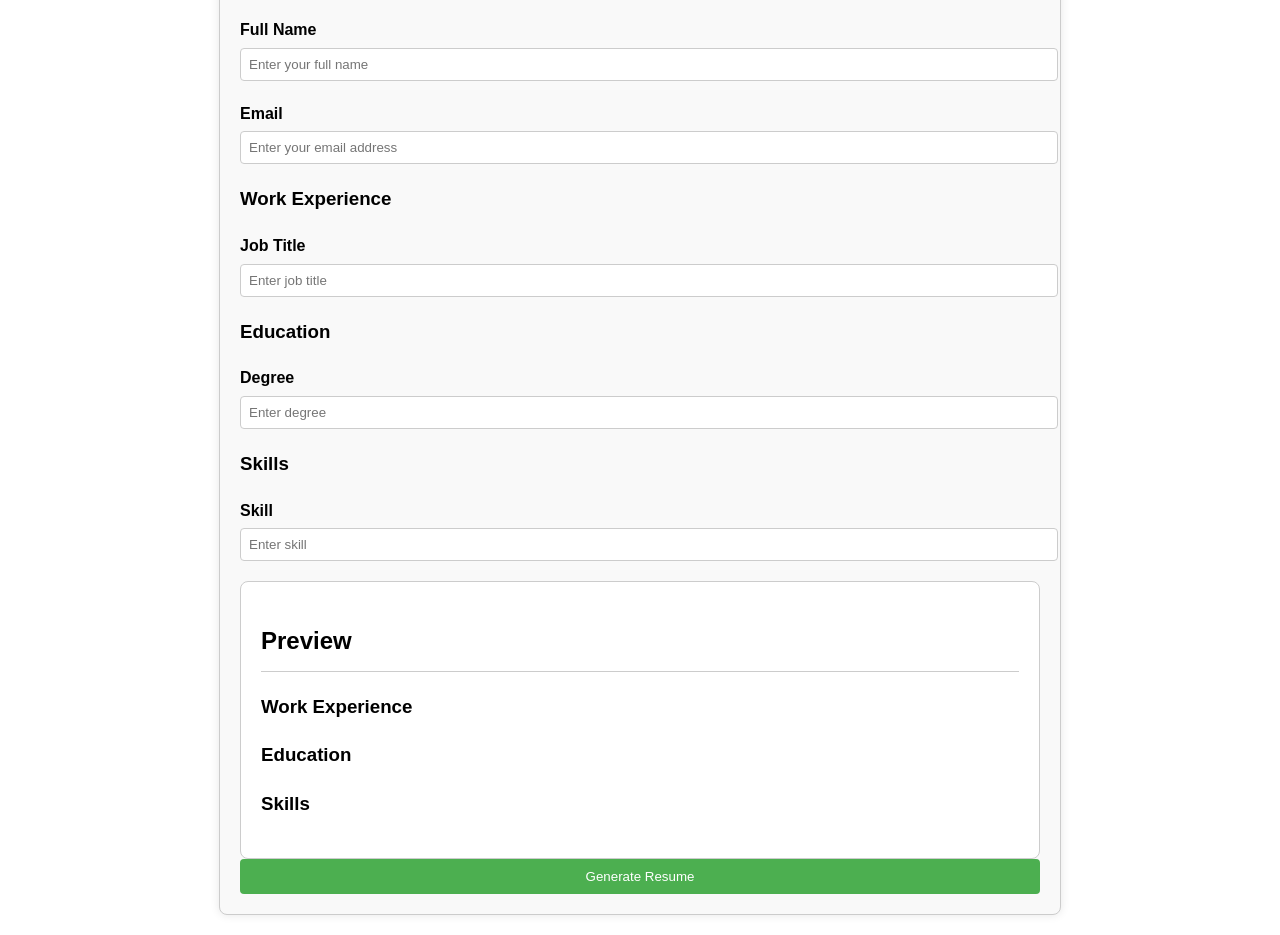
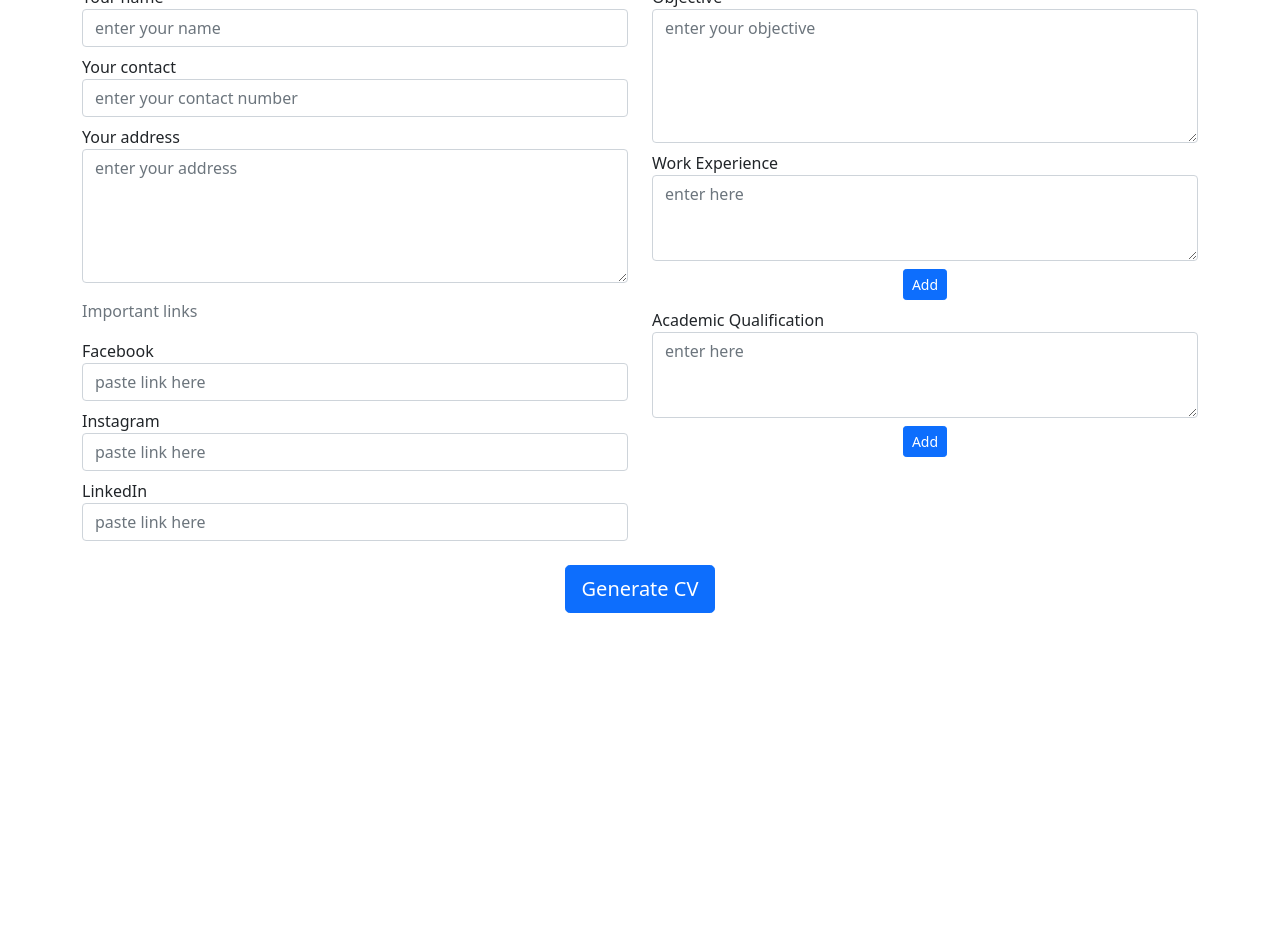
Before and after one commit to G-Akash35/Coding-Raja-Technologies-Internship, a plain HTML site: page index.html in a window 1280 px wide. Shown: the part 113-1048 px from the top of the page. After the commit the page ends 800 px from the top, so only its background shows below. Drawn offline with nearby package versions, Linux system fonts and the light colour scheme.

Commit message:
index.html

```diff
--- a/index.html
+++ b/index.html
@@ -1,144 +1,102 @@
 <!DOCTYPE html>
 <html lang="en">
 <head>
-    <meta charset="UTF-8">
-    <meta name="viewport" content="width=device-width, initial-scale=1.0">
+    <meta charset="UTF-8" />
+    <meta http-equiv="X-UA-Compatible" content="IE=edge" />
+    <meta name="viewport" content="width=device-width, initial-scale=1.0" />
+
+    <link href="https://cdn.jsdelivr.net/npm/bootstrap@5.0.2/dist/css/bootstrap.min.css"
+     rel="stylesheet"
+     integrity="sha384-EVSTQN3/azprG1Anm3QDgpJLIm9Nao0Yz1ztcQTwFspd3yD65VohhpuuCOmLASjC"
+     crossorigin="anonymous" />
+
+    <link rel="stylesheet" href="style.css" />
     <title>Resume Generator</title>
-    <style>
-        /* Basic styling - Replace with your CSS for design */
-        body {
-            font-family: Arial, sans-serif;
-            line-height: 1.6;
-            margin: 20px;
-        }
-        .container {
-            max-width: 800px;
-            margin: auto;
-            padding: 20px;
-            background: #f9f9f9;
-            border: 1px solid #ccc;
-            border-radius: 8px;
-            box-shadow: 0 0 10px rgba(0,0,0,0.1);
-        }
-        h2 {
-            border-bottom: 1px solid #ccc;
-            padding-bottom: 10px;
-            margin-bottom: 20px;
-        }
-        .form-group {
-            margin-bottom: 20px;
-        }
-        label {
-            display: block;
-            font-weight: bold;
-            margin-bottom: 5px;
-        }
-        input, textarea {
-            width: 100%;
-            padding: 8px;
-            border: 1px solid #ccc;
-            border-radius: 4px;
-        }
-        button {
-            display: block;
-            width: 100%;
-            padding: 10px;
-            background-color: #4CAF50;
-            color: white;
-            border: none;
-            border-radius: 4px;
-            cursor: pointer;
-        }
-        .resume-preview {
-            margin-top: 20px;
-            border: 1px solid #ccc;
-            padding: 20px;
-            background: #fff;
-            border-radius: 8px;
-        }
-    </style>
     </head>
     <body>
-    <div class="container">
-        <h2>Resume Generator</h2>
-        <!-- Personal Information -->
+
+<div class="container" id="cv-form">
+
+    <h1 class="text-center">Resume Generator</h1>
+    <div class="row">
+        <div class="col-md-6">
+            <h3>Personal Information</h3>
+
             <div class="form-group">
-            <label for="fullname">Full Name</label>
-            <input type="text" id="fullname" name="fullname" placeholder="Enter your full name" required>
+                <label for="namefield">Your name</label>
+                <input type="text" id="namefield" placeholder="enter your name" class="form-control">
+            </div>
+            <div class="form-group mt-2">
+                <label for="contactfield">Your contact</label>
+                <input type="text" id="contactfield" placeholder="enter your contact number" class="form-control">
+            </div>
+            <div class="form-group mt-2">
+                <label for="addressfield">Your address</label>
+                <textarea
+                 id="addressfield"
+                 placeholder="enter your address"
+                 class="form-control"
+                 rows="5"
+                ></textarea>
             </div>
 
-        <div class="form-group">
-            <label for="email">Email</label>
-            <input type="email" id="email" name="email" placeholder="Enter your email address" required>
+            <p class="text-secondary my-3">Important links</p>
+            <div class="form-group mt-2">
+                <label for="fbfiels">Facebook</label>
+                <input type="text" id="fbfield" placeholder="paste link here" class="form-control">
+            </div>
+            <div class="form-group mt-2">
+                <label for="instafield">Instagram</label>
+                <input type="text" id="instafield" placeholder="paste link here" class="form-control">
+            </div>
+            <div class="form-group mt-2">
+                <label for="linkedfield">LinkedIn</label>
+                <input type="text" id="linkedfield" placeholder="paste link here" class="form-control">
+            </div>
         </div>
 
-        <!-- Work Experience -->
-        <h3>Work Experience</h3>
-        <div class="form-group">
-            <label for="jobtitle1">Job Title</label>
-            <input type="text" id="jobtitle1" name="jobtitle1" placeholder="Enter job title">
+        <div class="col-md-6">
+            <h3>Professional Information</h3>
+            <div class="form-group mt-2">
+                <label for="">Objective</label>
+                <textarea
+                id="objectivefield"
+                 placeholder="enter your objective"
+                 class="form-control"
+                 rows="5"
+                ></textarea>
             </div>
 
-        <!-- Education -->
-        <h3>Education</h3>
-        <div class="form-group">
-            <label for="degree1">Degree</label>
-            <input type="text" id="degree1" name="degree1" placeholder="Enter degree">
+            <div class="form-group mt-2" id="we">
+                <label for="">Work Experience</label>
+                <textarea
+
+                 placeholder="enter here"
+                 class="form-control weField"
+                 rows="3"
+                ></textarea>
+
+                <div class="container text-center mt-2" id="weAddButton">
+                    <button onclick="addNewWEField()" class="btn btn-primary btn-sm">Add</button>
                 </div>
+            </div>
+            <div class="form-group mt-2" id="aq">
+                <label for="">Academic Qualification</label>
+                <textarea
+                 placeholder="enter here"
+                 class="form-control aqField"
+                 rows="3"
+                ></textarea>
 
-        <!-- Skills -->
-        <h3>Skills</h3>
-        <div class="form-group">
-            <label for="skill1">Skill</label>
-            <input type="text" id="skill1" name="skill1" placeholder="Enter skill">
+
+                <div class="container text-center mt-2" id="aqAddButton">
+                    <button onclick="addNewAQField()" class="btn btn-primary btn-sm">Add</button>
                 </div>
+            </div>
+        </div>
+    </div>
+    <div class="container text-center mt-4">
+        <button onclick="generateCV()" class="btn btn-primary btn-lg">Generate CV</button>
 
-        <!-- Preview Area -->
-        <div class="resume-preview">
-            <h2>Preview</h2>
-            <p id="preview-fullname"></p>
-            <p id="preview-email"></p>
-            <h3>Work Experience</h3>
-            <ul id="preview-workexperience">
-                <!-- Work experience items will be added here -->
-            </ul>
-            <h3>Education</h3>
-            <ul id="preview-education">
-                <!-- Education items will be added here -->
-            </ul>
-            <h3>Skills</h3>
-            <ul id="preview-skills">
-                <!-- Skills items will be added here -->
-            </ul>
     </div>
-
-        <!-- Generate Button -->
-        <button onclick="generateResume()">Generate Resume</button>
 </div>
-
-    <!-- JavaScript to handle form submission and preview -->
-    <script>
-        function generateResume() {
-            // Get values from input fields
-            var fullname = document.getElementById('fullname').value;
-            var email = document.getElementById('email').value;
-            var jobtitle1 = document.getElementById('jobtitle1').value;
-            var degree1 = document.getElementById('degree1').value;
-            var skill1 = document.getElementById('skill1').value;
-
-            // Display values in preview area
-            document.getElementById('preview-fullname').textContent = 'Full Name: ' + fullname;
-            document.getElementById('preview-email').textContent = 'Email: ' + email;
-
-            var workExperienceHtml = '<li>' + jobtitle1 + '</li>';
-            document.getElementById('preview-workexperience').innerHTML = workExperienceHtml;
-
-            var educationHtml = '<li>' + degree1 + '</li>';
-            document.getElementById('preview-education').innerHTML = educationHtml;
-
-            var skillsHtml = '<li>' + skill1 + '</li>';
-            document.getElementById('preview-skills').innerHTML = skillsHtml;
-        }
-    </script>
-</body>
-</html>
```
Lines whose indentation alone changed are shown as unchanged.
